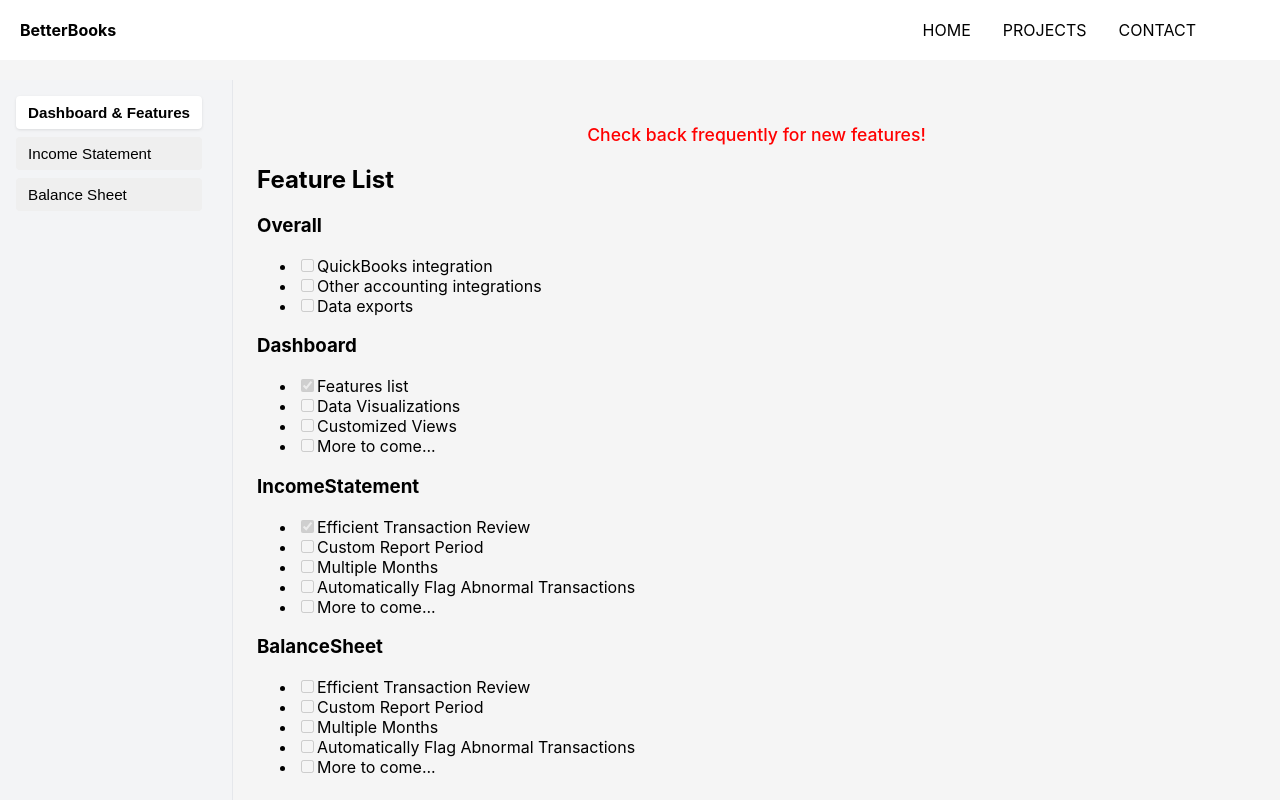
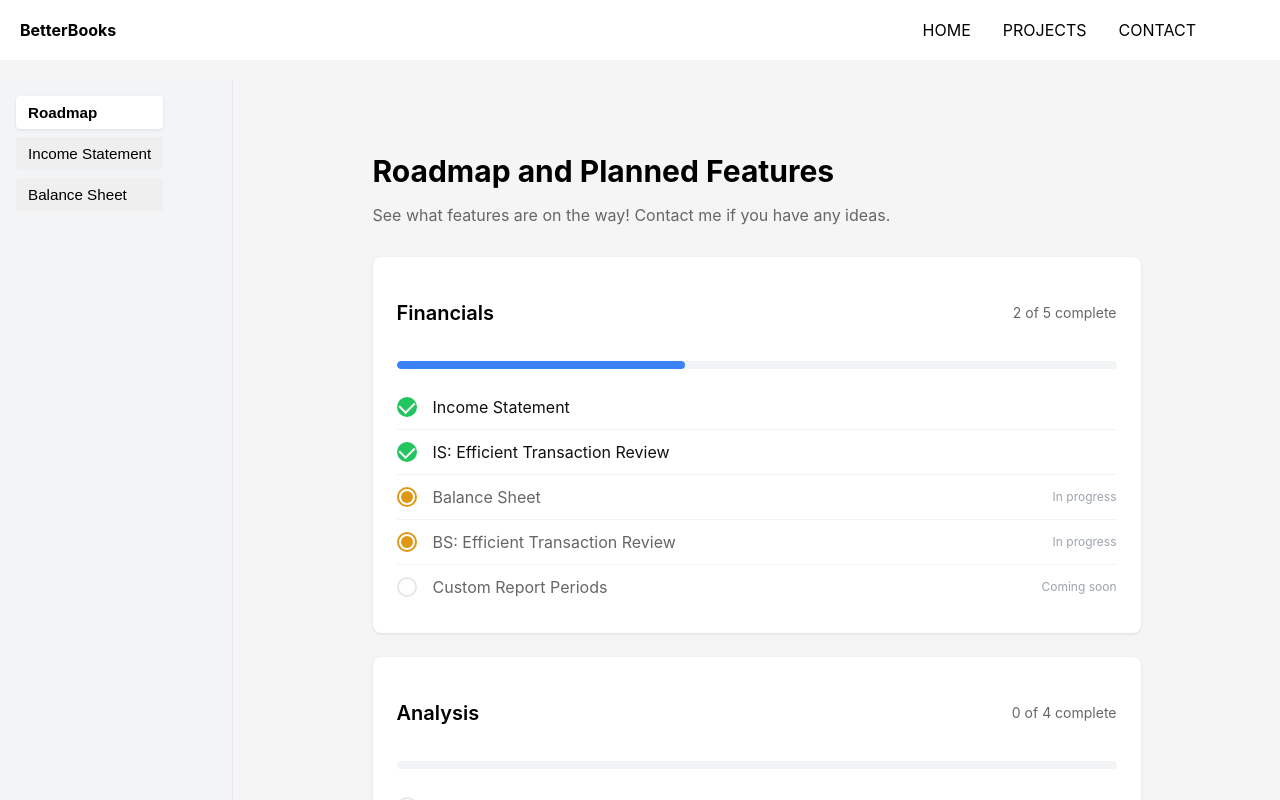
Before and after one commit to rascherb95/rascherb.com, a React (Create React App) app: page /BetterBooks in a window 1280 px wide. Shown: the top 800 px of the page. Built offline with nearby package versions, Linux system fonts and the light colour scheme.

Commit message:
Added feature roadmap + other minor edits

```diff
--- a/src/components/Homepage/Homepage/Home.js
+++ b/src/components/Homepage/Homepage/Home.js
@@ -24,7 +24,7 @@ const Home = ({ profileImage }) => {
           <div className="description">
             <p>
               I'm a CPA that specializes in accounting due diligence in the software industry.
-              This is my personal website and mainly hosts projects I've worked on.
+              Welcome to my personal website.
             </p>
           </div>
           <a href="#projects" className="cta-button">
--- a/src/components/Homepage/ProjectCards/Projects.js
+++ b/src/components/Homepage/ProjectCards/Projects.js
@@ -1,6 +1,6 @@
 // src/components/Projects.js
-import React from 'react';
-import ProjectCard from './ProjectCard';
+import React from "react";
+import ProjectCard from "./ProjectCard";
 
 const Projects = () => {
   const projectsData = [
@@ -13,9 +13,21 @@ const Projects = () => {
         "Meaningful data visualizations",
         "Efficient transaction review",
       ],
-      technologies: ["React", "Node.js", "PostgreSQL"],
-      link: "/BetterBooks"
+      technologies: ["React", "Django", "PostgreSQL"],
+      link: "/BetterBooks",
     },
+    {
+      title: "MTA Tracker",
+      status: "Coming Soon",
+      description: "Find out when your favorite bus and subway are coming next",
+      features: [
+        "Live NYC transit tracking",
+        "Custom localized transit timings",
+        "Export and display on your Arduino!",
+      ],
+      technologies: ["React", "Python", "Arduino"],
+      link: "/TransitTracker",
+    },];/*
     {
       title: "Book Clubber",
       status: "Coming Soon",
@@ -25,22 +37,11 @@ const Projects = () => {
         "Manage Book Club membership",
         "Participate with paperback or Kindle",
       ],
-      technologies: ["React"],
-      link: "/BookClubber"
-    }];
-    /*{
-      title: "Transit Tracker",
-      status: "Coming Soon",
-      description: "Display when your bus/subway stops next ride is coming",
-      features: [
-        "Pulls live NYC transit data",
-        "Custom localized transit timings",
-        "Display on your Arduino",
-      ],
-      technologies: ["React", "Arduino"],
-      link: "/TransitTracker"
-    }
-    {
+      technologies: ["TBD"],
+      link: "/BookClubber",
+    },
+  ];
+  {
       title: "Resy List",
       status: "Coming Soon",
       description: "Easily make reservations for restaurants on your list",
@@ -53,22 +54,27 @@ const Projects = () => {
     } */
 
   return (
-    <section id="projects" style={{
-      minHeight: '100vh',
-      padding: '60px 20px',
-      backgroundColor: '#f5f5f5',
-      display: 'flex',
-      flexDirection: 'column',
-      alignItems: 'center'
-    }}>
-      <h2 style={{ fontSize: '36px', marginBottom: '40px' }}>Projects</h2>
-      <div style={{
-        display: 'grid',
-        gridTemplateColumns: 'repeat(auto-fit, minmax(350px, 1fr))',
-        gap: '30px',
-        maxWidth: '1200px',
-        width: '100%'
-      }}>
+    <section
+      id="projects"
+      style={{
+        minHeight: "100vh",
+        padding: "60px 20px",
+        backgroundColor: "#f5f5f5",
+        display: "flex",
+        flexDirection: "column",
+        alignItems: "center",
+      }}
+    >
+      <h2 style={{ fontSize: "36px", marginBottom: "40px" }}>Projects</h2>
+      <div
+        style={{
+          display: "grid",
+          gridTemplateColumns: "repeat(auto-fit, minmax(350px, 1fr))",
+          gap: "30px",
+          maxWidth: "1200px",
+          width: "100%",
+        }}
+      >
         {projectsData.map((project, index) => (
           <ProjectCard key={index} {...project} />
         ))}
--- a/src/components/Projects/BetterBooks/BetterBooks.js
+++ b/src/components/Projects/BetterBooks/BetterBooks.js
@@ -1,21 +1,21 @@
-import React, { useState } from 'react';
-import BaseProjectLayout from '../BaseProjectLayout';
-import { SAMPLE_PL_DETAIL_DATA } from './FinStmtDisplays/Data/SamplePLDetailData';
-import ProfitAndLoss from './FinStmtDisplays/ProfitAndLoss/Components/ProfitAndLoss/ProfitAndLoss';
-import Dashboard from './FinStmtDisplays/Dashboard/Components/Dashboard';
-import BalanceSheet from './FinStmtDisplays/BalanceSheet/Components/BalanceSheet';
-import DisplaySelector from './NavBarColumn/NavBarColumn';
+import React, { useState } from "react";
+import BaseProjectLayout from "../BaseProjectLayout";
+import { SAMPLE_PL_DETAIL_DATA } from "./FinStmtDisplays/Data/SamplePLDetailData";
+import ProfitAndLoss from "./FinStmtDisplays/ProfitAndLoss/Components/ProfitAndLoss/ProfitAndLoss";
+import Dashboard from "./FinStmtDisplays/Dashboard/Components/Dashboard";
+import BalanceSheet from "./FinStmtDisplays/BalanceSheet/Components/BalanceSheet";
+import DisplaySelector from "./NavBarColumn/NavBarColumn";
 
 const BetterBooks = () => {
-  const [selectedView, setSelectedView] = useState('dashboard');
+  const [selectedView, setSelectedView] = useState("dashboard");
 
   const renderContent = () => {
     switch (selectedView) {
-      case 'dashboard':
+      case "dashboard":
         return <Dashboard data={SAMPLE_PL_DETAIL_DATA} />;
-      case 'income-statement':
+      case "income-statement":
         return <ProfitAndLoss data={SAMPLE_PL_DETAIL_DATA} />;
-      case 'balance-sheet':
+      case "balance-sheet":
         return <BalanceSheet data={SAMPLE_PL_DETAIL_DATA} />;
       default:
         return <ProfitAndLoss data={SAMPLE_PL_DETAIL_DATA} />;
@@ -24,26 +24,13 @@ const BetterBooks = () => {
 
   return (
     <BaseProjectLayout title="BetterBooks">
-      <div style={{ display: 'flex', minHeight: '100vh' }}>
+      <div style={{ display: "flex", minHeight: "100vh" }}>
         <DisplaySelector
           selectedView={selectedView}
           setSelectedView={setSelectedView}
         />
 
-        {/* Message to be deleted: Check back for more features */}
-        <div style={{ flex: 1, padding: '1.5rem' }}>
-          <p style={{
-            textAlign: 'center',
-            color: 'red',
-            marginTop: '20px',
-            marginBottom: '20px',
-            fontSize: '1.1rem',
-            fontWeight: '500',
-          }}>
-            Check back frequently for new features!
-          </p>
-          {renderContent()}
-        </div>
+        <div style={{ flex: 1, padding: "1.5rem" }}>{renderContent()}</div>
       </div>
     </BaseProjectLayout>
   );
--- a/src/components/Projects/BetterBooks/FinStmtDisplays/BalanceSheet/Components/BalanceSheet.js
+++ b/src/components/Projects/BetterBooks/FinStmtDisplays/BalanceSheet/Components/BalanceSheet.js
@@ -3,7 +3,7 @@ import React from 'react';
 const BalanceSheet = ({ sampleData }) => {
   return (
     <div>
-      <h2 className="text-2xl font-bold mb-4">Balance Sheet (Coming Soon!)</h2>
+      <h2 className="text-2xl font-bold mb-4">Balance Sheet</h2>
       {/* Import dashboard view here */}
     </div>
   );
--- /dev/null
+++ b/src/components/Projects/BetterBooks/FinStmtDisplays/Dashboard/Components/Dashboard.css
@@ -0,0 +1,148 @@
+.feature-container {
+    max-width: 48rem;
+    margin: 0 auto;
+    padding: 1.5rem;
+  }
+
+  .feature-header {
+    margin-bottom: 2rem;
+  }
+
+  .feature-title {
+    font-size: 1.875rem;
+    font-weight: bold;
+    margin-bottom: 0.5rem;
+  }
+
+  .feature-description {
+    color: #666;
+    margin-bottom: 2rem;
+  }
+
+  .feature-card {
+    background: white;
+    border-radius: 0.5rem;
+    box-shadow: 0 1px 3px rgba(0, 0, 0, 0.1);
+    margin-bottom: 1.5rem;
+    padding: 1.5rem;
+  }
+
+  .feature-card-header {
+    display: flex;
+    justify-content: space-between;
+    align-items: center;
+    margin-bottom: 1rem;
+  }
+
+  .feature-card-title {
+    font-size: 1.25rem;
+    font-weight: 600;
+  }
+
+  .feature-progress-count {
+    font-size: 0.875rem;
+    color: #666;
+  }
+
+  .progress-bar {
+    width: 100%;
+    height: 0.5rem;
+    background: #f3f4f6;
+    border-radius: 9999px;
+    margin: 0.5rem 0 1rem;
+    overflow: hidden;
+  }
+
+  .progress-bar-fill {
+    height: 100%;
+    background: #3b82f6;
+    border-radius: 9999px;
+    transition: width 0.3s ease;
+  }
+
+  .feature-list {
+    list-style: none;
+    padding: 0;
+    margin: 0;
+  }
+
+  .feature-item {
+    display: flex;
+    align-items: center;
+    padding: 0.75rem 0;
+    border-bottom: 1px solid #f3f4f6;
+  }
+
+  .feature-item:last-child {
+    border-bottom: none;
+  }
+
+  .feature-checkbox {
+    position: relative;
+    width: 1.25rem;
+    height: 1.25rem;
+    margin-right: 1rem;
+  }
+
+  /* Custom checkbox styles */
+  .feature-checkbox::before {
+    content: '';
+    position: absolute;
+    width: 100%;
+    height: 100%;
+    border: 2px solid #e5e7eb;
+    border-radius: 50%;
+    box-sizing: border-box;
+  }
+
+  .feature-checkbox.completed::before {
+    background: #22c55e;
+    border-color: #22c55e;
+  }
+
+  .feature-checkbox.in-progress::before {
+    border-color: #df9815;
+    background: white;
+  }
+
+  .feature-checkbox.in-progress::after {
+    content: '';
+    position: absolute;
+    width: 60%;
+    height: 60%;
+    left: 20%;
+    top: 20%;
+    background: #df9815;
+    border-radius: 50%;
+  }
+
+  .feature-checkbox.completed::after {
+    content: '';
+    position: absolute;
+    left: 50%;
+    top: 50%;
+    width: 0.5rem;
+    height: 0.75rem;
+    border: solid white;
+    border-width: 0 2px 2px 0;
+    transform: translate(-50%, -60%) rotate(45deg);
+  }
+
+  .feature-name {
+    flex: 1;
+    margin-right: 1rem;
+  }
+
+  .feature-name.completed {
+    color: #111;
+  }
+
+  .feature-name.pending {
+    color: #666;
+  }
+
+  .coming-soon-label {
+    font-size: 0.75rem;
+    color: #9ca3af;
+    white-space: nowrap;
+  }
--- a/src/components/Projects/BetterBooks/FinStmtDisplays/Dashboard/Components/Dashboard.js
+++ b/src/components/Projects/BetterBooks/FinStmtDisplays/Dashboard/Components/Dashboard.js
@@ -1,47 +1,66 @@
 import React from 'react';
+import './Dashboard.css';
 
 const FeatureList = () => {
   const features = {
-    Overall: [
-      { name: 'QuickBooks integration', completed: false },
-      { name: 'Other accounting integrations', completed: false },
-      { name: 'Data exports', completed: false },
+    Financials: [
+      { name: 'Income Statement', completed: true },
+      { name: 'IS: Efficient Transaction Review', completed: true },
+      { name: 'Balance Sheet', completed: false, inProgress: true },
+      { name: 'BS: Efficient Transaction Review', completed: false, inProgress: true },
+      { name: 'Custom Report Periods', completed: false },
+    ],
+    Analysis: [
+      { name: 'Automatically Identify Transactions for Review', completed: false },
+      { name: 'Automated KPI Analysis', completed: false },
+      { name: 'Other financial KPIs', completed: false },
+      { name: 'More to come...', completed: false },
     ],
     Dashboard: [
-      { name: 'Features list', completed: true },
       { name: 'Data Visualizations', completed: false },
-      { name: 'Customized Views', completed: false },
-      { name: 'More to come...', completed: false },
+      { name: 'Custom Dashboard Components', completed: false },
     ],
-    IncomeStatement: [
-      { name: 'Efficient Transaction Review', completed: true },
-      { name: 'Custom Report Period', completed: false },
-      { name: 'Multiple Months', completed: false },
-      { name: 'Automatically Flag Abnormal Transactions', completed: false },
-      { name: 'More to come...', completed: false },
-    ],
-    BalanceSheet: [
-      { name: 'Efficient Transaction Review', completed: false },
-      { name: 'Custom Report Period', completed: false },
-      { name: 'Multiple Months', completed: false },
-      { name: 'Automatically Flag Abnormal Transactions', completed: false },
-      { name: 'More to come...', completed: false },
+    Admin: [
+      { name: 'User accounts', completed: false },
+      { name: 'Data exports', completed: false },
+      { name: 'Data imports', completed: false },
+      { name: 'QuickBooks integration', completed: false },
     ],
   };
 
   const renderFeatureList = (category, features) => {
+    const completedCount = features.filter(f => f.completed).length;
+    const totalCount = features.length;
+    const progress = Math.round((completedCount / totalCount) * 100);
+
     return (
-      <div className="page-section">
-        <h3 className="text-xl font-semibold mb-2">{category}</h3>
-        <ul>
+      <div className="feature-card">
+        <div className="feature-card-header">
+          <h3 className="feature-card-title">{category}</h3>
+          <span className="feature-progress-count">
+            {completedCount} of {totalCount} complete
+          </span>
+        </div>
+
+        <div className="progress-bar">
+          <div
+            className="progress-bar-fill"
+            style={{ width: `${progress}%` }}
+          />
+        </div>
+
+        <ul className="feature-list">
           {features.map((feature, index) => (
-            <li key={index}>
-              <input
-                type="checkbox"
-                checked={feature.completed}
-                disabled
-              />
-              <span>{feature.name}</span>
+            <li key={index} className="feature-item">
+              <div className={`feature-checkbox ${feature.completed ? 'completed' : feature.inProgress ? 'in-progress' : ''}`} />
+              <span className={`feature-name ${feature.completed ? 'completed' : 'pending'}`}>
+                {feature.name}
+              </span>
+              {!feature.completed && (
+                <span className="coming-soon-label">
+                  {feature.inProgress ? 'In progress' : 'Coming soon'}
+                </span>
+              )}
             </li>
           ))}
         </ul>
@@ -50,10 +69,13 @@ const FeatureList = () => {
   };
 
   return (
-    <div className="container">
-      <h2 className="text-2xl font-bold mb-4">Feature List</h2>
-
-      {/* Render D, Income Statement, and Balance Sheet */}
+    <div className="feature-container">
+      <div className="feature-header">
+        <h2 className="feature-title">Roadmap and Planned Features</h2>
+        <p className="feature-description">
+          See what features are on the way! Contact me if you have any ideas.
+        </p>
+      </div>
       {Object.entries(features).map(([category, featureList]) =>
         renderFeatureList(category, featureList)
       )}
--- a/src/components/Projects/BetterBooks/NavBarColumn/NavBarColumn.js
+++ b/src/components/Projects/BetterBooks/NavBarColumn/NavBarColumn.js
@@ -9,7 +9,7 @@ const DisplaySelector = ({ selectedView, setSelectedView }) => {
           onClick={() => setSelectedView('dashboard')}
           className={`nav-button ${selectedView === 'dashboard' ? 'active' : ''}`}
         >
-          Dashboard & Features
+          Roadmap
         </button>
         <button
           onClick={() => setSelectedView('income-statement')}
```
Also changed, not shown: src/components/Projects/BetterBooks/FinStmtDisplays/ProfitAndLoss/utils/ProfitLossUtils.js (added, +126 -0 lines).
